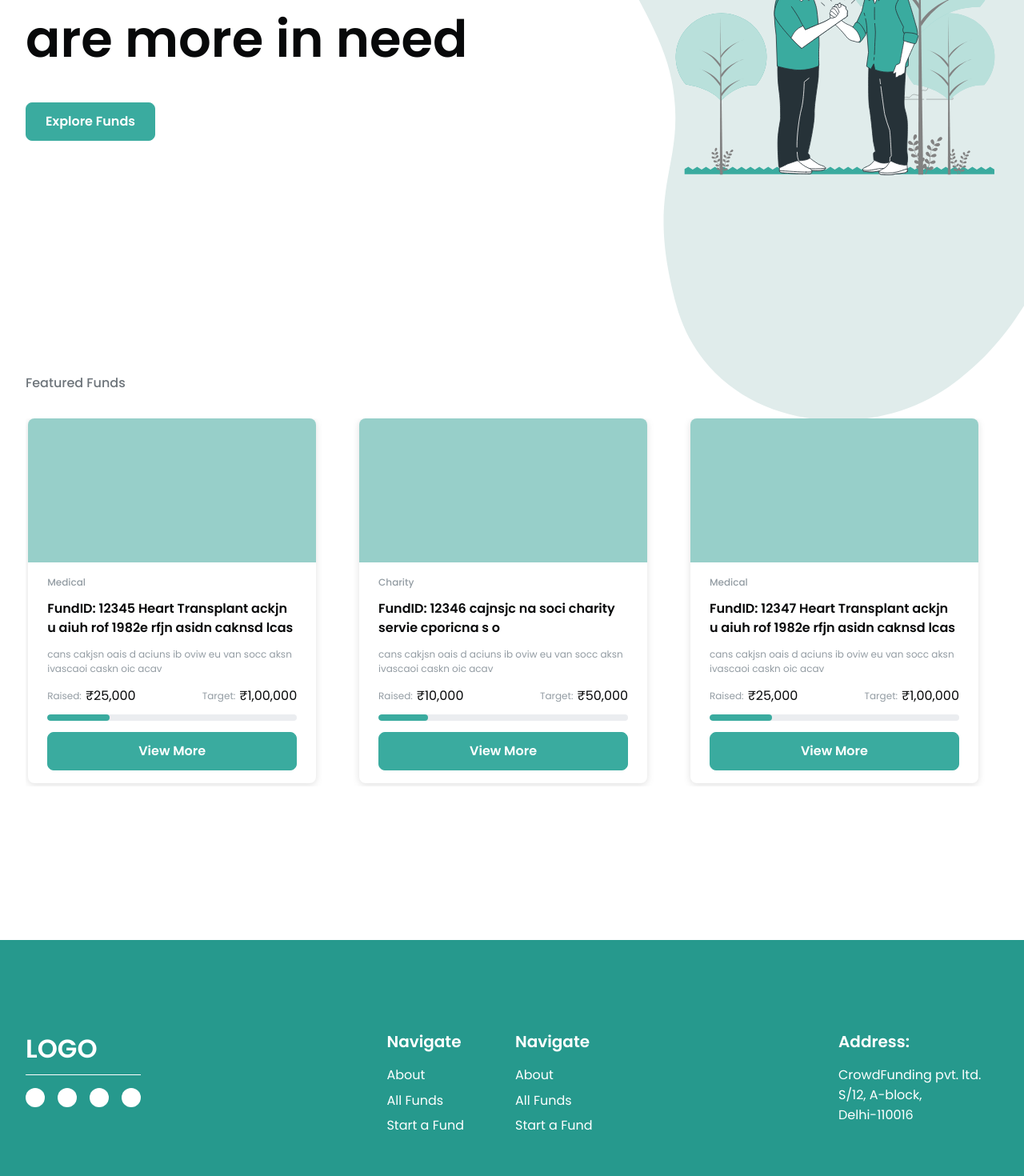
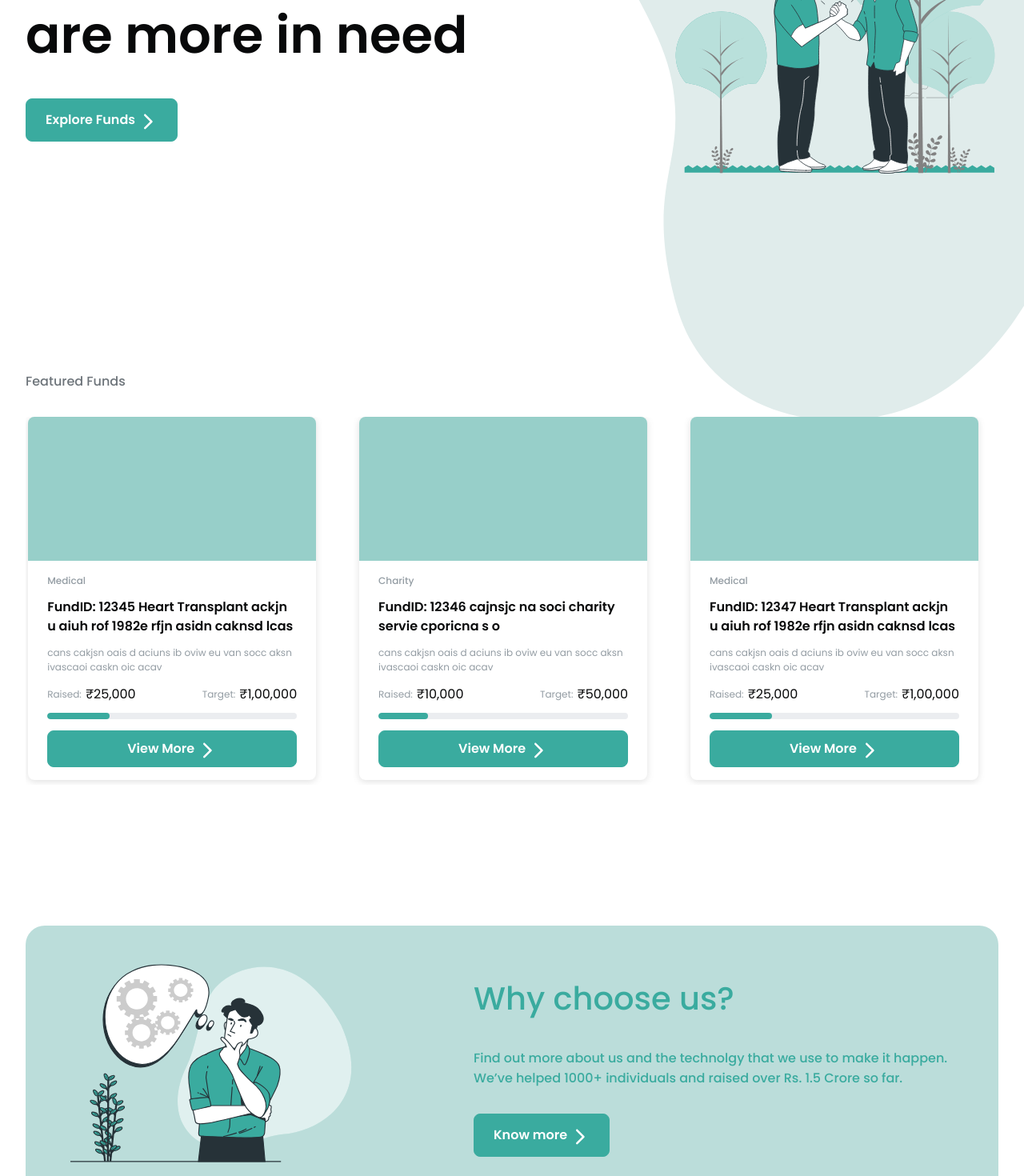
Before and after one commit to A-singh07/web3-crowdfunding, a Next.js app: page / in a window 1280 px wide. Shown: the part 320-1790 px from the top of the page at 80% size. Built offline with nearby package versions, Linux system fonts and the light colour scheme.

Commit message:
landing, btnIcons

```diff
--- a/components/card/FundCard.js
+++ b/components/card/FundCard.js
@@ -1,6 +1,8 @@
 import React from 'react';
 import CustomButtom from '../customButton/CustomButton';
 import Progressbar from '../progressbar/Progressbar';
+import ArrowForwardIosRoundedIcon from '@mui/icons-material/ArrowForwardIosRounded';
+
 import styles from './fundCard.module.css';
 
 const FundCard = ({
@@ -31,7 +33,8 @@ const FundCard = ({
         <CustomButtom
           text={'View More'}
           link={`/funds/${id}`}
-          style={{ width: '100%' }}
+          style={{ width: '100%', padding: '0.75rem 1.5rem' }}
+          rightIcon={<ArrowForwardIosRoundedIcon />}
         />
       </div>
     </div>
--- a/components/customButton/CustomButton.js
+++ b/components/customButton/CustomButton.js
@@ -11,6 +11,8 @@ const CustomButton = ({
   primary,
   secondary,
   style,
+  leftIcon,
+  rightIcon,
   link,
   onClick,
   type
@@ -32,7 +34,15 @@ const CustomButton = ({
       style={style}
       type={type ? type : 'button'}
     >
-      {text}
+      {
+        leftIcon &&
+        <div className={styles.iconContainer}>{leftIcon}</div>
+      }
+      <p className={styles.text}>{text}</p>
+      {
+        rightIcon &&
+        <div className={styles.iconContainer}>{rightIcon}</div>
+      }
     </button>
   );
 }
--- a/components/customButton/customButton.module.css
+++ b/components/customButton/customButton.module.css
@@ -11,6 +11,10 @@
   text-align: center;
   text-transform: initial;
   transition: 0.3s ease;
+  display: flex;
+  align-items: center;
+  justify-content: center;
+  gap: 4px;
 }
 
 .primaryBtn {
@@ -29,3 +33,16 @@
 .secondaryBtn:hover {
   background-color: var(--primary-30);
 }
+
+.text {
+  display: flex;
+  align-items: center;
+  height: 20px;
+}
+
+.iconContainer,
+.iconContainer * {
+  width: 20;
+  height: 20px;
+  /* margin-top: 0.5px; */
+}
--- a/components/details/FundDetailsLayout.js
+++ b/components/details/FundDetailsLayout.js
@@ -3,6 +3,7 @@ import { useRouter } from 'next/router';
 import CustomButton from '../customButton/CustomButton';
 import Progressbar from '../progressbar/Progressbar';
 import InfoCard from '../card/InfoCard';
+import PaymentsRoundedIcon from '@mui/icons-material/PaymentsRounded';
 
 import styles from './fundDetailsLayout.module.css';
 
@@ -42,6 +43,7 @@ const FundDetailsLayout = ({ fundDetails }) => {
               primary
               text={'Contribute Now'}
               style={{ width: '100%' }}
+              leftIcon={<PaymentsRoundedIcon />}
             />
             <div className={styles.deadlineContainer}>
               <p className={styles.deadlineHeading}>Deadline:</p>
--- a/components/herosection/Herosection.js
+++ b/components/herosection/Herosection.js
@@ -2,6 +2,8 @@ import React from 'react';
 import Image from 'next/image';
 import CustomButton from '../customButton/CustomButton';
 import mainSvg from '../../assets/image/MainIllustration.svg'
+import ArrowForwardIosRoundedIcon from '@mui/icons-material/ArrowForwardIosRounded';
+
 import styles from './herosection.module.css';
 
 const Herosection = () => {
@@ -9,7 +11,11 @@ const Herosection = () => {
     <section className={styles.wrapper}>
       <div className={styles.sectionLeft}>
         <h1>Let’s help those who are more in need</h1>
-        <CustomButton text={'Explore Funds'} link={'/funds'} />
+        <CustomButton
+          text={'Explore Funds'}
+          link={'/funds'}
+          rightIcon={<ArrowForwardIosRoundedIcon />}
+        />
       </div>
       <div className={styles.imageContainer}>
         <Image src={mainSvg} />
--- a/components/navbar/Navbar.js
+++ b/components/navbar/Navbar.js
@@ -84,11 +84,13 @@ const Navbar = () => {
                     text={'Login'}
                     secondary
                     onClick={() => setOpenLogin(true)}
+                    style={{ padding: '0.75rem 1.5rem' }}
                   />
                   <Button
                     text={'Signup'}
                     primary
                     onClick={() => setOpenSignup(true)}
+                    style={{ padding: '0.75rem 1.5rem' }}
                   />
                 </div>
               )
--- a/components/navbar/navbar.module.css
+++ b/components/navbar/navbar.module.css
@@ -2,7 +2,7 @@
   position: sticky;
   left: 0;
   top: 0;
-  z-index: 1200;
+  z-index: 1300;
   width: 100%;
   /* transition: 0.1s linear; */
 }
--- a/components/section/ThemeSection.js
+++ b/components/section/ThemeSection.js
@@ -1,6 +1,9 @@
 import React from 'react';
 import Image from 'next/image';
+
 import CustomButton from '../customButton/CustomButton';
+import ArrowForwardIosRoundedIcon from '@mui/icons-material/ArrowForwardIosRounded';
+
 import styles from './themeSection.module.css';
 
 const ThemeSection = ({ data }) => {
@@ -18,6 +21,7 @@ const ThemeSection = ({ data }) => {
             primary
             text={btnText}
             link={btnLink}
+            rightIcon={<ArrowForwardIosRoundedIcon />}
           />
         </div>
         <div className={styles.imageContainer}>
--- a/components/section/themeSection.module.css
+++ b/components/section/themeSection.module.css
@@ -1,5 +1,5 @@
 .wrapper {
-  padding-top: 3rem;
+  padding-top: 5rem;
   padding-bottom: 3rem;
 }
 .themeContainer {
--- /dev/null
+++ b/data/landingData.js
@@ -0,0 +1,10 @@
+import manThinkingImg from '../assets/image/man-thinking.svg';
+
+export const landingThemeSection = {
+  heading: 'Why choose us?',
+  body: 'Find out more about us and the technolgy that we use to make it happen. We’ve helped 1000+ individuals and raised over Rs. 1.5 Crore so far.',
+  btnText: 'Know more',
+  btnLink: '/about',
+  image: manThinkingImg,
+  order: 1
+}
--- a/pages/funds/index.js
+++ b/pages/funds/index.js
@@ -30,14 +30,12 @@ const Funds = () => {
                 key={data.categoryId}
                 heading={data.categoryName}
                 fundsData={data.funds}
-                style={{ paddingBottom: '0' }}
               /> :
               data.funds.length !== 0 &&
               <CardSection
                 key={data.categoryId}
                 heading={data.categoryName}
                 fundsData={data.funds}
-                style={{ paddingBottom: '0' }}
               />
           )
         }
--- a/pages/index.js
+++ b/pages/index.js
@@ -1,13 +1,22 @@
 import Herosection from '../components/herosection/Herosection';
 import CardSection from '../components/section/CardSection';
+import ThemeSection from '../components/section/ThemeSection';
 // data
 import { fundsData } from '../data/fundDetails';
+import { landingThemeSection } from '../data/landingData';
 
 export default function Home() {
   return (
     <main>
       <Herosection />
-      <CardSection heading={'Featured Funds'} fundsData={fundsData} />
+      <CardSection
+        heading={'Featured Funds'}
+        fundsData={fundsData}
+        style={{ paddingBottom: '6rem' }}
+      />
+      <ThemeSection
+        data={landingThemeSection}
+      />
     </main>
   )
 }
```
Also changed, not shown: assets/image/man-thinking.svg (added).
